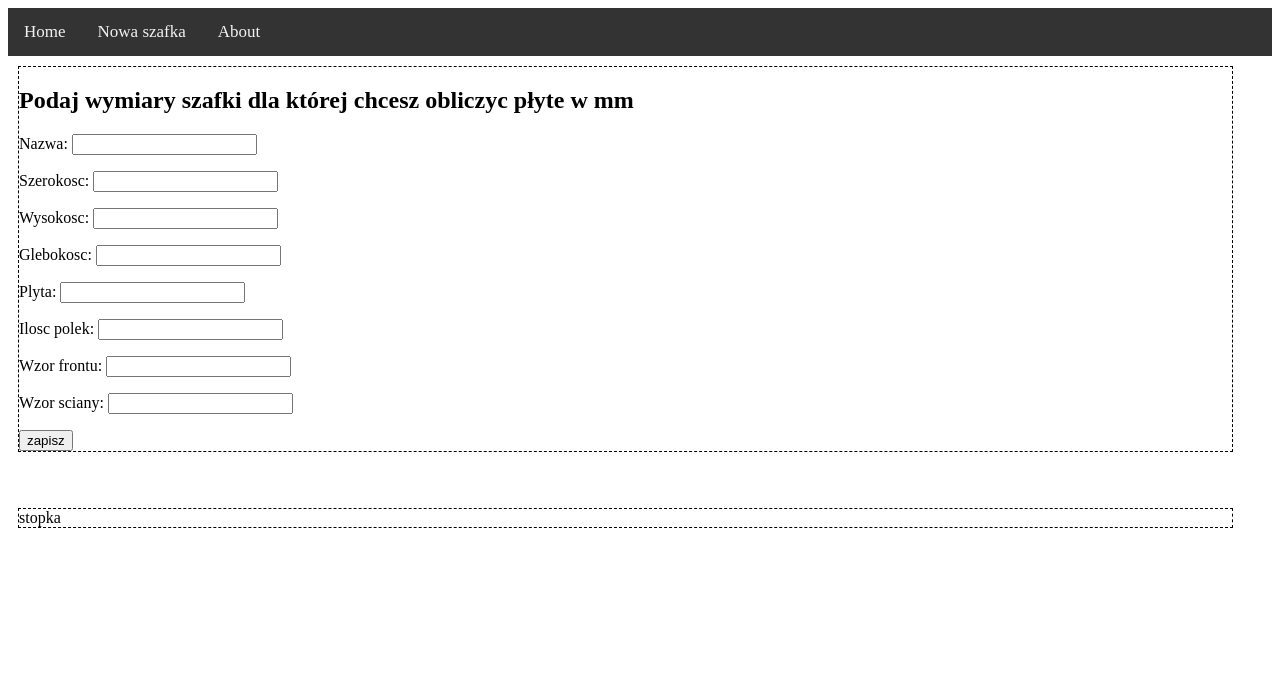
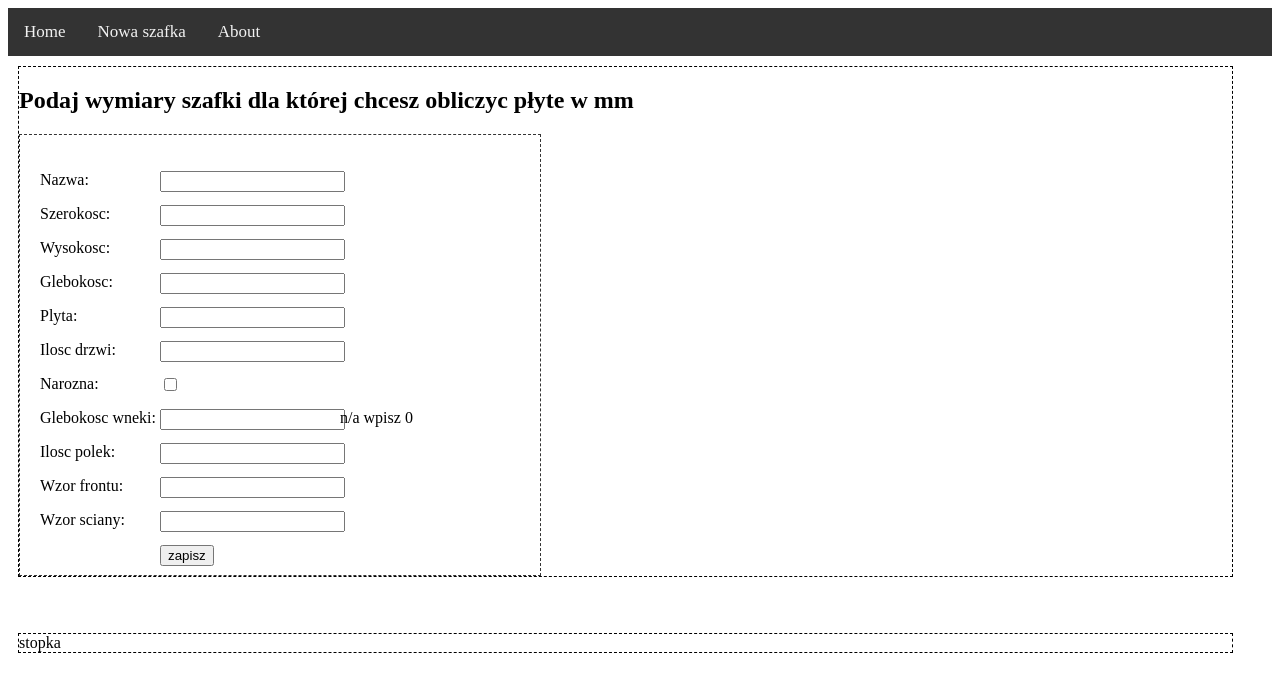
Before and after one commit to coreofthedarkness/s, a Django app: page / in a window 1280 px wide. Shown: the top 692 px of the page. Run offline with Django 3.2, Linux system fonts and the light colour scheme.

Commit message:
dodanie nowych funkcji wneki + mnogich drzwi unchecked

```diff
--- a/szafka/formularze.py
+++ b/szafka/formularze.py
@@ -8,6 +8,9 @@ class SzafkaForm(forms.Form):
     wysokosc    = forms.IntegerField()
     glebokosc   = forms.IntegerField()
     plyta       = forms.IntegerField()
+    ilosc_drzwi = forms.IntegerField()
+    narozna     = forms.BooleanField(required=False)
+    glebokosc_wneki = forms.IntegerField(help_text="n/a wpisz 0")
     ilosc_polek = forms.IntegerField()
     wzor_frontu = forms.CharField(max_length=300)
     wzor_sciany = forms.CharField(max_length=300)
--- a/szafka/views.py
+++ b/szafka/views.py
@@ -16,6 +16,7 @@ class gora:
     z=0
     okleina="Okleina"
 class front:
+    ilosc_drzwi=0
     x=0
     y=0
     okleina="Okleina"
@@ -41,8 +42,27 @@ def szafka_rozpisana_view(request,id):
     gora_s.z =obj.glebokosc
 
     front_s = front()
-    front_s.x =obj.szerokosc - 4
-    front_s.y =obj.wysokosc - 9
+    front_s.ilosc_drzwi = obj.ilosc_drzwi
+    if (obj.narozna == False):
+        if ( front_s.ilosc_drzwi == 2 ):
+            front_s.x = obj.szerokosc / 2  - 4
+            front_s.y = obj.wysokosc - 9
+        elif ( front_s.ilosc_drzwi == 1 ):
+            front_s.x = obj.szerokosc - 4
+            front_s.y = obj.wysokosc - 9
+        else :
+            front_s.x = obj.szerokosc - 4
+            front_s.y = obj.wysokosc - 9
+    else :
+        if ( front_s.ilosc_drzwi == 2 ):
+            front_s.x = obj.szerokosc / 2  - 4 - obj.glebokosc_wneki
+            front_s.y = obj.wysokosc - 9
+        elif ( front_s.ilosc_drzwi == 1 ):
+            front_s.x = obj.szerokosc - 4 - obj.glebokosc_wneki
+            front_s.y = obj.wysokosc - 9
+        else :
+            front_s.x = obj.szerokosc - 4 - obj.glebokosc_wneki
+            front_s.y = obj.wysokosc - 9
 
     polki_s = polki()
     polki_s.x =obj.szerokosc - 2*obj.plyta -1
--- a/szafy/settings.py
+++ b/szafy/settings.py
@@ -25,7 +25,7 @@ SECRET_KEY = 's1@o!3y4v(f*pjg01%-u0$1_3sl$!l2e#a65y=cq04xw)z%r_a'
 # SECURITY WARNING: don't run with debug turned on in production!
 DEBUG = True
 
-ALLOWED_HOSTS = ['daveoo.pythonanywhere.com']
+ALLOWED_HOSTS = ['daveoo.pythonanywhere.com','localhost','127.0.0.1']
 
 
 # Application definition
@@ -56,7 +56,7 @@ ROOT_URLCONF = 'szafy.urls'
 TEMPLATES = [
     {
         'BACKEND': 'django.template.backends.django.DjangoTemplates',
-        'DIRS': [BASE_DIR,"szafy/szafy/templates"],
+        'DIRS': [BASE_DIR,"szafy/templates"],
         'APP_DIRS': True,
         'OPTIONS': {
             'context_processors': [
--- a/szafy/templates/base.html
+++ b/szafy/templates/base.html
@@ -15,6 +15,24 @@
           padding-top: 10px;
           padding-left: 10px;
           width:inherit;
+          border:#333 dashed 1px;
+
+          }
+          .helptext {
+            position:absolute;
+          left:340px;
+          }
+          input {
+          position:absolute;
+          left:160px;
+          }
+
+
+        .formbox{
+          padding-top: 20px;
+          padding-bottom : 30px;
+          padding-left: 20px;
+          width:500px;
           border:#333 dashed 1px;
 
           }
--- a/szafy/templates/create_view.html
+++ b/szafy/templates/create_view.html
@@ -2,9 +2,11 @@
 
 {% block content %}
 <h2>Podaj wymiary szafki dla której chcesz obliczyc płyte w mm </h2>
+<div class='formbox'>
 <form method="POST">
-    {{ form.as_p }}{% csrf_token %}
+    {{ form.as_p}}{% csrf_token %}
     <input type='submit' value='zapisz'>
 </form>
+</div>
 
 {% endblock %}
```
Also changed, not shown: szafka/models.py (+11 -8 lines), szafy/templates/rozpisana.html (+15 -3 lines), db.sqlite3, szafka/migrations/0004_auto_20210315_0948.py (added).
